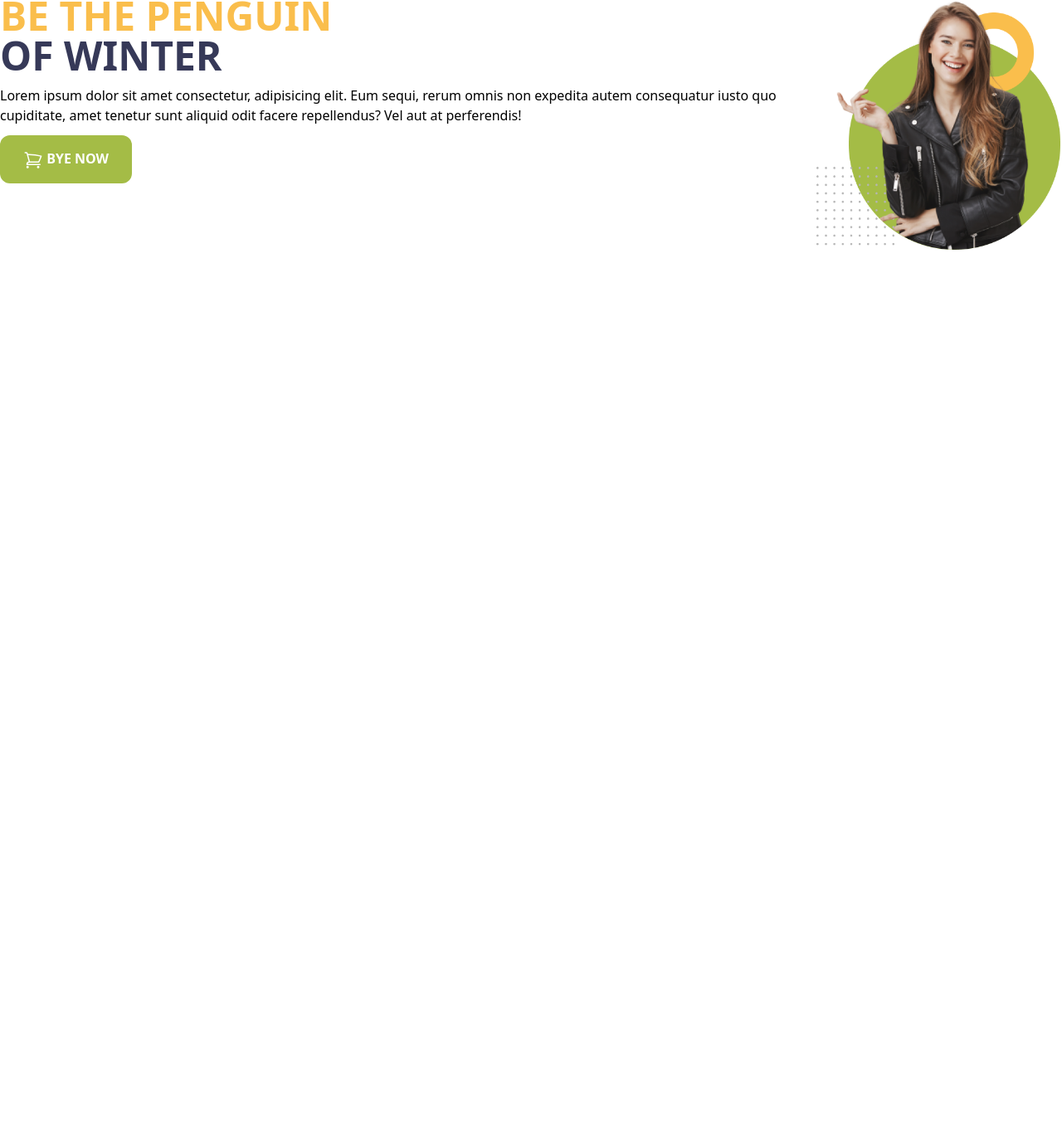
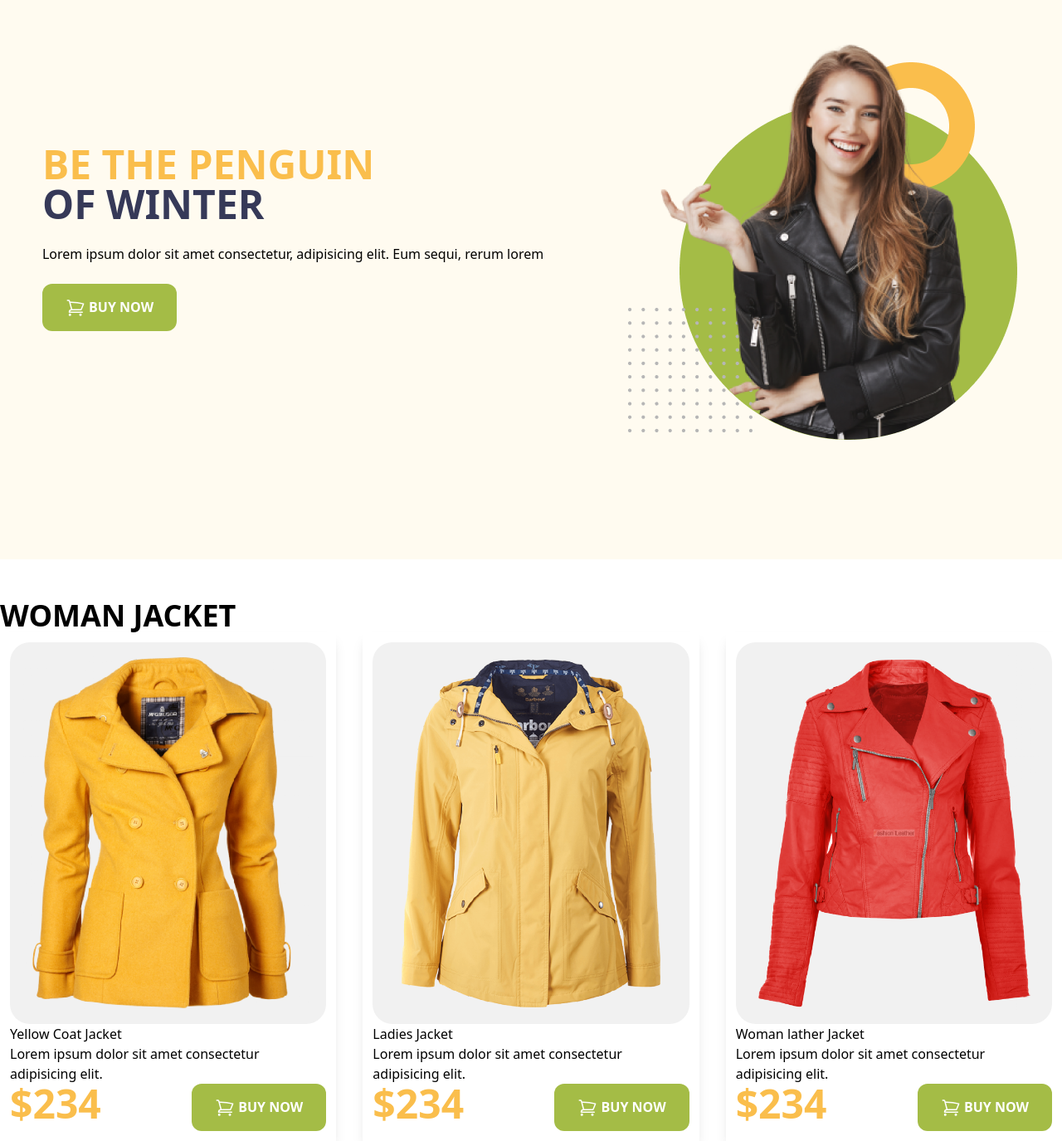
Before and after one commit to rajibrahman74/penguin, a plain HTML site: page index.html in a window 1280 px wide. Shown: the part 5-1380 px from the top of the page at 83% size. Before the commit the page ends 800 px from the top, so only its background shows below. Drawn offline with nearby package versions, Linux system fonts and the light colour scheme.

Commit message:
jacket-section

```diff
--- a/index.html
+++ b/index.html
@@ -21,6 +21,9 @@
             extend: {
               colors: {
                 clifford: '#da373d',
+                penguin: '#FFFBF0',
+                price: '#FABE4C',
+                jacketBg: '#F1F1F1',
               }
             }
           }
@@ -33,28 +36,90 @@
     <!--
         header section
      -->
-      <header>
-            <section class="container mx-auto flex">
-                <div class="space-y-3">
-                    <h1 class="text-5xl uppercase font-bold">
+      <header class="bg-penguin pb-36 pt-12 container mx-auto">
+            <section class="sm:flex items-center justify-around">
+                <div class="space-y-6">
+                    <h1 class="text-4xl sm:text-5xl uppercase font-bold">
                         <span class="text-[#FABE4C]">Be the penguin</span>
                         <br>
                         <span class="text-[#363958]">Of winter</span>
                     </h1>
-                    <p>Lorem ipsum dolor sit amet consectetur, adipisicing elit. Eum sequi, rerum omnis non expedita autem consequatur iusto quo cupiditate, amet tenetur sunt aliquid odit facere repellendus? Vel aut at perferendis!</p>
+                    <p>Lorem ipsum dolor sit amet consectetur, adipisicing elit. Eum sequi, rerum lorem</p>
                     <button class="uppercase bg-[#A4BC46] px-7 py-4 text-white  font-semibold rounded-xl">
                         <svg xmlns="http://www.w3.org/2000/svg" fill="none" viewBox="0 0 24 24" stroke-width="1.5" stroke="currentColor" class="w-6 h-6 inline">
                             <path stroke-linecap="round" stroke-linejoin="round" d="M2.25 3h1.386c.51 0 .955.343 1.087.835l.383 1.437M7.5 14.25a3 3 0 00-3 3h15.75m-12.75-3h11.218c1.121-2.3 2.1-4.684 2.924-7.138a60.114 60.114 0 00-16.536-1.84M7.5 14.25L5.106 5.272M6 20.25a.75.75 0 11-1.5 0 .75.75 0 011.5 0zm12.75 0a.75.75 0 11-1.5 0 .75.75 0 011.5 0z" />
                           </svg>
-                          bye now</button>
+                          buy now</button>
                 </div>
-                <div>
-                    <img src="images/model.png" alt="">
+                <div class="pt-8 sm:pt-0">
+                    <img class="text-center sm:w-full" src="images/model.png" alt="">
                 </div>
             </section>
       </header>
-      <main>
+      <main class="container mx-auto">
 
+        <!--
+          woman jacket
+         -->
+         <section class="pt-12">
+            <h2 class="text-4xl uppercase font-bold">Woman jacket</h2>
+            <div class="grid grid-cols-3 gap-8">
+              <!--
+                jacket one
+               -->
+               <div class="p-3 shadow-lg">
+                <div class="p-4 bg-jacketBg rounded-3xl">
+                    <img src="images/jacket-1.png" alt="">
+                </div>
+                <h3>Yellow Coat Jacket</h3>
+                <p>Lorem ipsum dolor sit amet consectetur adipisicing elit.</p>
+                <div class="flex justify-between">
+                  <h3 class="text-5xl text-price font-bold">$234</h3>
+                  <button class="uppercase bg-[#A4BC46] px-7 py-4 text-white  font-semibold rounded-xl">
+                    <svg xmlns="http://www.w3.org/2000/svg" fill="none" viewBox="0 0 24 24" stroke-width="1.5" stroke="currentColor" class="w-6 h-6 inline">
+                        <path stroke-linecap="round" stroke-linejoin="round" d="M2.25 3h1.386c.51 0 .955.343 1.087.835l.383 1.437M7.5 14.25a3 3 0 00-3 3h15.75m-12.75-3h11.218c1.121-2.3 2.1-4.684 2.924-7.138a60.114 60.114 0 00-16.536-1.84M7.5 14.25L5.106 5.272M6 20.25a.75.75 0 11-1.5 0 .75.75 0 011.5 0zm12.75 0a.75.75 0 11-1.5 0 .75.75 0 011.5 0z" />
+                      </svg>
+                      buy now</button>
+                </div>
+            </div>
+              <!--
+                jacket two
+               -->
+               <div class="p-3 shadow-lg">
+                <div class="p-4 bg-jacketBg rounded-3xl">
+                    <img src="images/jacket-2.png" alt="">
+                </div>
+                <h3>Ladies Jacket</h3>
+                <p>Lorem ipsum dolor sit amet consectetur adipisicing elit.</p>
+                <div class="flex justify-between">
+                  <h3 class="text-5xl text-price font-bold">$234</h3>
+                  <button class="uppercase bg-[#A4BC46] px-7 py-4 text-white  font-semibold rounded-xl">
+                    <svg xmlns="http://www.w3.org/2000/svg" fill="none" viewBox="0 0 24 24" stroke-width="1.5" stroke="currentColor" class="w-6 h-6 inline">
+                        <path stroke-linecap="round" stroke-linejoin="round" d="M2.25 3h1.386c.51 0 .955.343 1.087.835l.383 1.437M7.5 14.25a3 3 0 00-3 3h15.75m-12.75-3h11.218c1.121-2.3 2.1-4.684 2.924-7.138a60.114 60.114 0 00-16.536-1.84M7.5 14.25L5.106 5.272M6 20.25a.75.75 0 11-1.5 0 .75.75 0 011.5 0zm12.75 0a.75.75 0 11-1.5 0 .75.75 0 011.5 0z" />
+                      </svg>
+                      buy now</button>
+                </div>
+            </div>
+              <!--
+                jacket three
+               -->
+               <div class="p-3 shadow-lg">
+                <div class="p-4 bg-jacketBg rounded-3xl">
+                    <img src="images/jacket-3.png" alt="">
+                </div>
+                <h3>Woman lather Jacket</h3>
+                <p>Lorem ipsum dolor sit amet consectetur adipisicing elit.</p>
+                <div class="flex justify-between">
+                  <h3 class="text-5xl text-price font-bold">$234</h3>
+                  <button class="uppercase bg-[#A4BC46] px-7 py-4 text-white  font-semibold rounded-xl">
+                    <svg xmlns="http://www.w3.org/2000/svg" fill="none" viewBox="0 0 24 24" stroke-width="1.5" stroke="currentColor" class="w-6 h-6 inline">
+                        <path stroke-linecap="round" stroke-linejoin="round" d="M2.25 3h1.386c.51 0 .955.343 1.087.835l.383 1.437M7.5 14.25a3 3 0 00-3 3h15.75m-12.75-3h11.218c1.121-2.3 2.1-4.684 2.924-7.138a60.114 60.114 0 00-16.536-1.84M7.5 14.25L5.106 5.272M6 20.25a.75.75 0 11-1.5 0 .75.75 0 011.5 0zm12.75 0a.75.75 0 11-1.5 0 .75.75 0 011.5 0z" />
+                      </svg>
+                      buy now</button>
+                </div>
+            </div>
+            </div>
+         </section>
       </main>
 
 </body>
```
